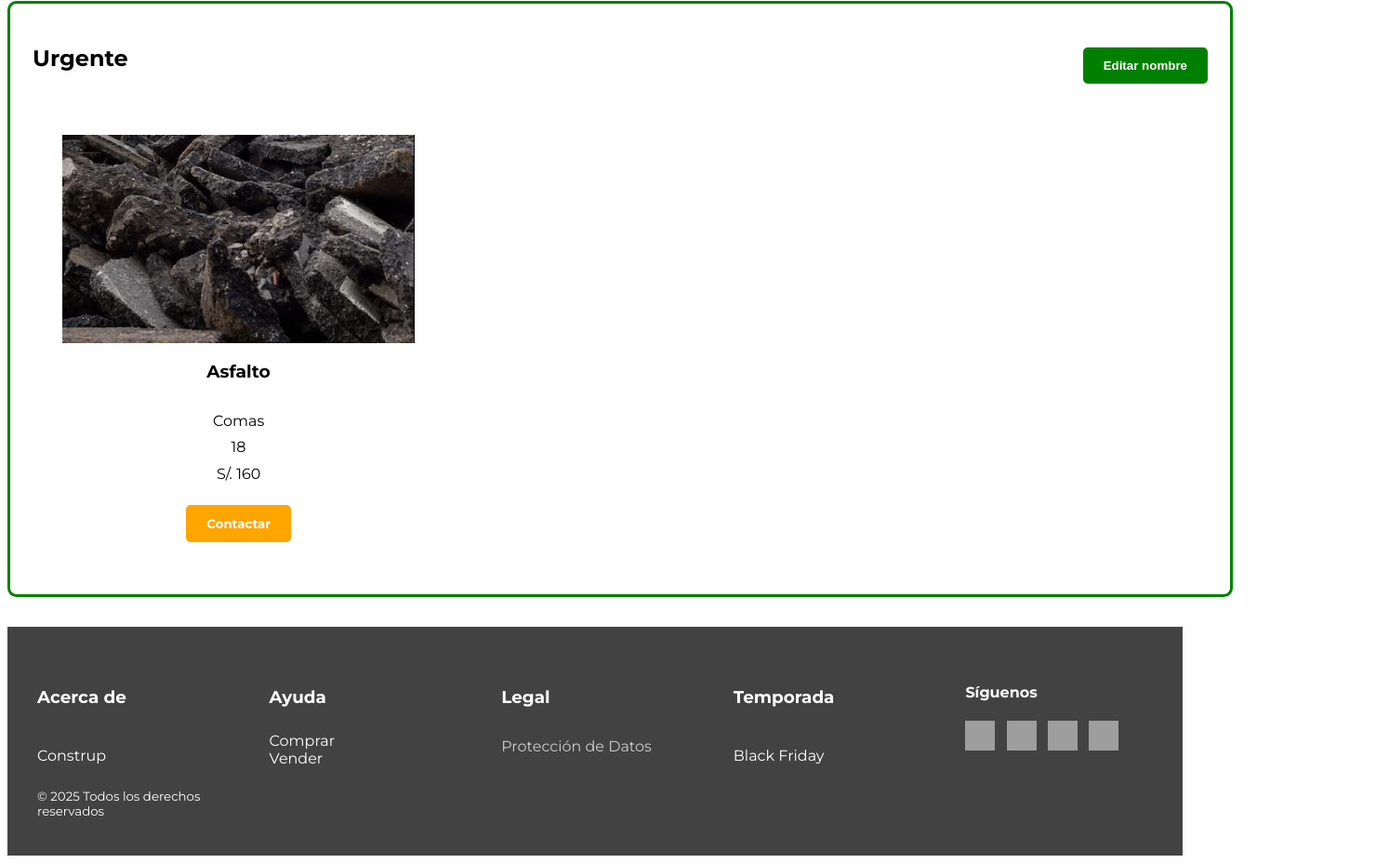
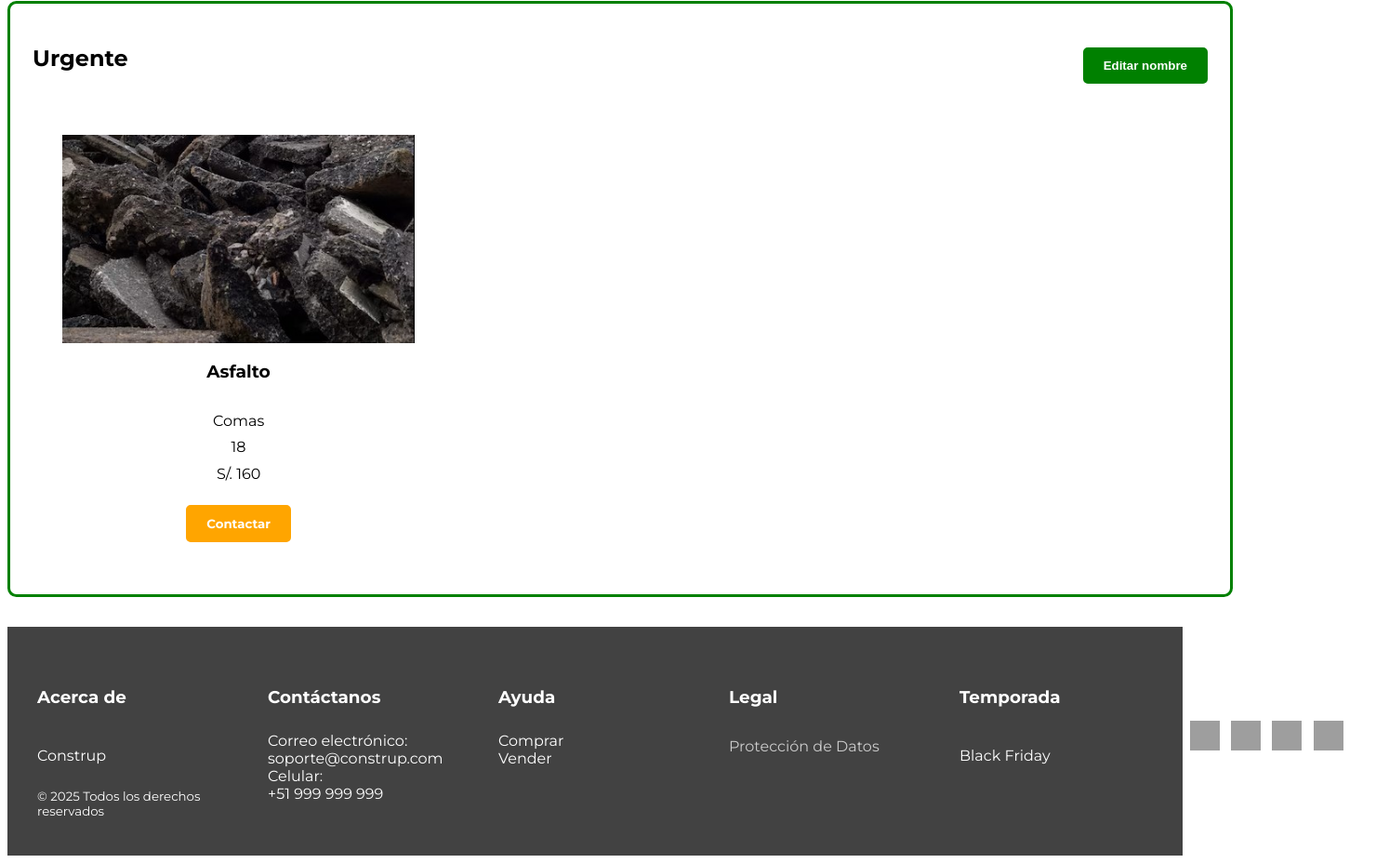
Before and after one commit to ninminnin/Construp, a website: page favoritos.html in a window 1280 px wide. Shown: the part 1060-1988 px from the top of the page at 93% size, 1480 px wide, since content can reach past the window. Drawn offline with Linux system fonts and the light colour scheme; grey boxes are pictures that could not be loaded.

Commit message:
Update favoritos.html

```diff
--- a/favoritos.html
+++ b/favoritos.html
@@ -131,6 +131,16 @@
             <p>Construp</p>
             <small>© 2025 Todos los derechos reservados</small>
           </div>
+          <div class="footer-column">
+            <h4>Contáctanos</h4>
+            <ul>
+              <li>Correo electrónico:</li>
+              <li>soporte@construp.com</li>
+              <li>Celular:</li>
+              <li>+51 999 999 999</li>
+
+            </ul>
+          </div>
           <!--tutoriales -->
           <div class="footer-column">
             <h4>Ayuda</h4>
```
